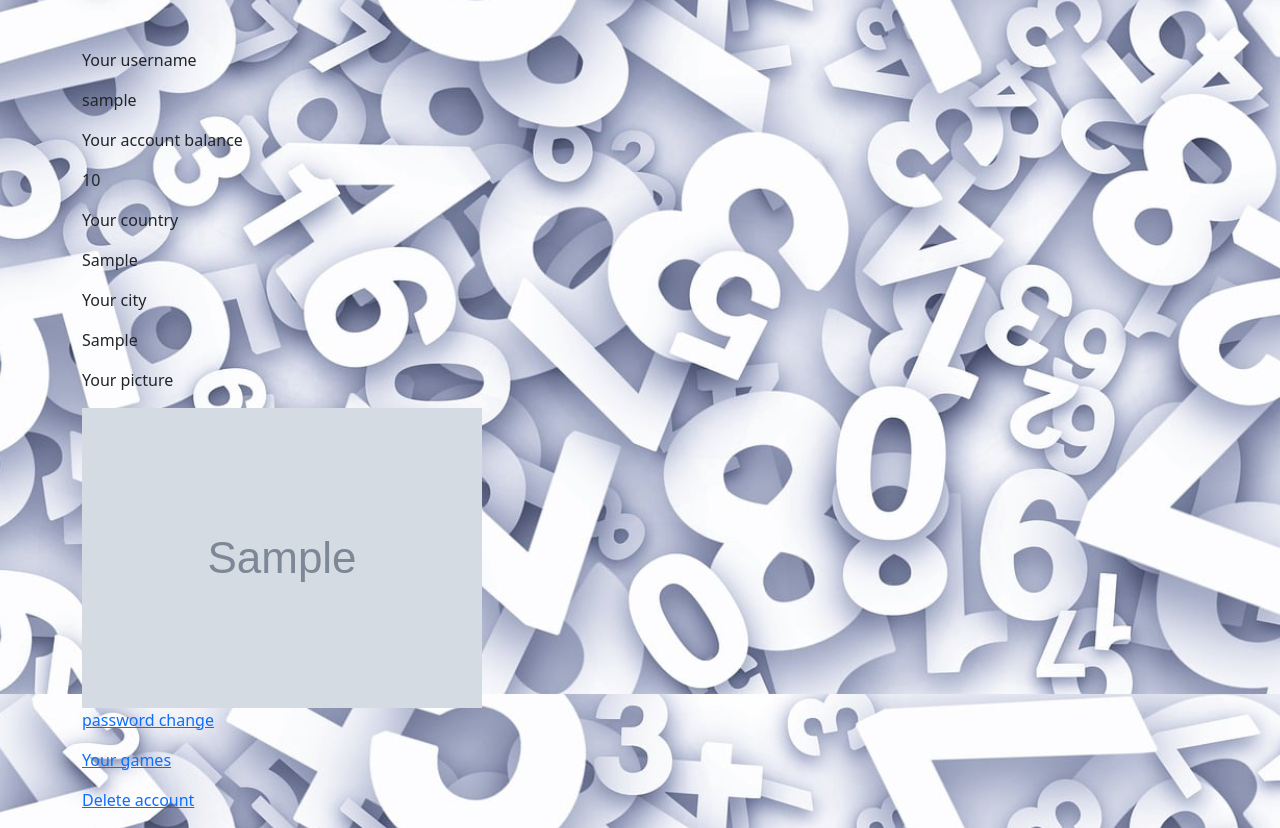
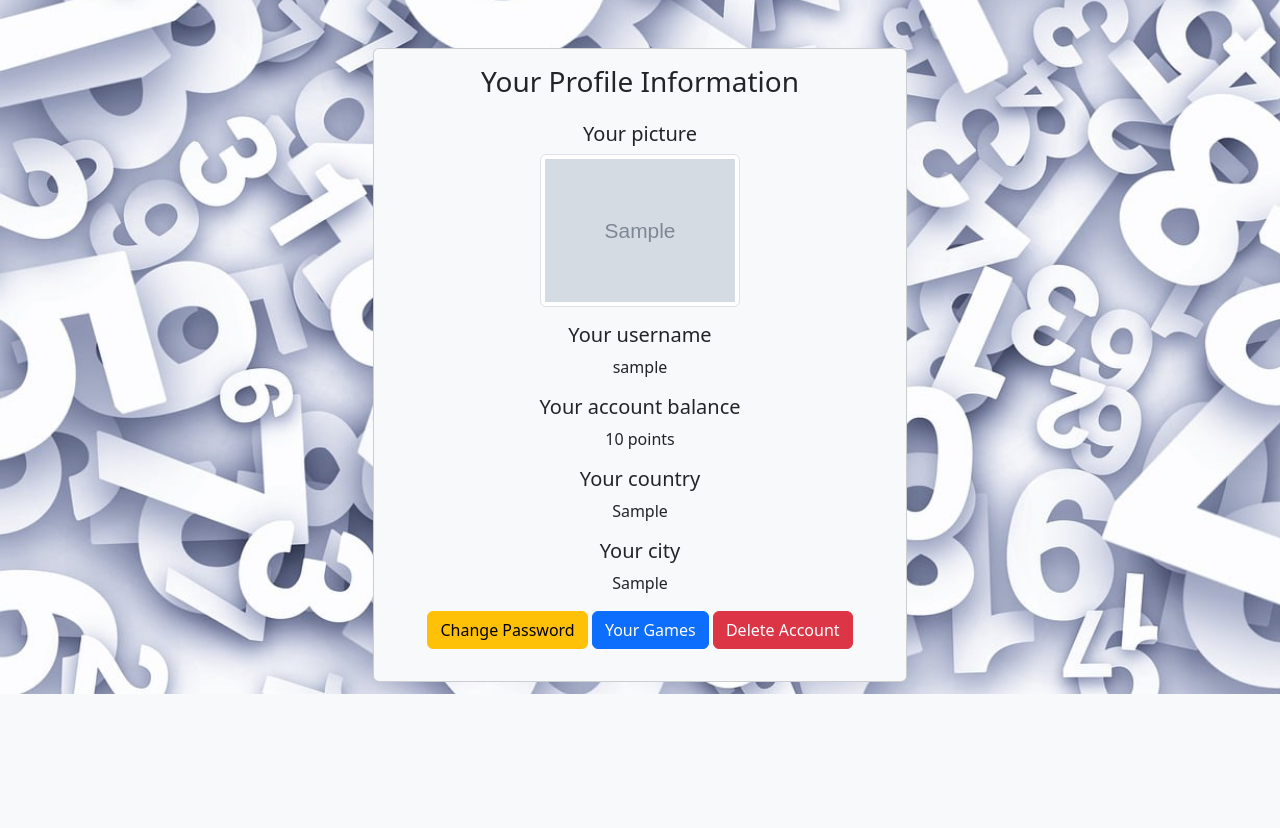
Before and after one commit to Kowal1996/Digit_Dash, a Django app: page /profileInformation/ in a window 1280 px wide. Shown: the part 106-934 px from the top of the page. After the commit the page ends 800 px from the top, so only its background shows below. Run offline with Django 4.2, Linux system fonts and the light colour scheme; a user stored in the database is signed in; tables that the repository leaves empty hold one stand-in row (values such as "Sample post"); grey boxes marked "Sample" are stand-in pictures.

Commit message:
added profileinformation css

```diff
--- a/accounts/templates/profileInformation.html
+++ b/accounts/templates/profileInformation.html
@@ -1,22 +1,40 @@
 {% extends 'base.html' %}
+
 {% block content %}
-<div>
-    <p>Your username</p>
-    <p>{{profile_info.owner}}</p>
-    <p>Your account balance</p>
-    <p>{{profile_info.account_balance}}</p>
-    <p>Your country</p>
-    <p>{{profile_info.country}}</p>
-    <p>Your city</p>
-    <p>{{profile_info.city}}</p>
-    <p>Your picture</p>
-    <img src="{{profile_info.pictures.url}}" alt="Your Picture">
-    <p><a href="{% url 'password_change' %}">password change</a></p>
-    <p><a href="{% url 'userGames' %}">Your games</a></p>
-    <p><a href="{% url 'deleteUser' %}">Delete account</a></p>
+<div class="container mt-5">
+    <div class="row">
+        <div class="col-md-6 offset-md-3">
+            <div class="card bg-light">
+                <div class="card-body">
+                    <h3 class="mb-4 text-center">Your Profile Information</h3>
+                    <div class="mb-3 text-center">
+                        <h5>Your picture</h5>
+                        <img src="{{ profile_info.pictures.url }}" alt="Your Picture" class="img-thumbnail profile-image">
+                    </div>
+                    <div class="mb-3 text-center">
+                        <h5>Your username</h5>
+                        <p>{{ profile_info.owner }}</p>
+                    </div>
+                    <div class="mb-3 text-center">
+                        <h5>Your account balance</h5>
+                        <p>{{ profile_info.account_balance }} point{{profile_info.account_balance|pluralize}}</p>
+                    </div>
+                    <div class="mb-3 text-center">
+                        <h5>Your country</h5>
+                        <p>{{ profile_info.country }}</p>
+                    </div>
+                    <div class="mb-3 text-center">
+                        <h5>Your city</h5>
+                        <p>{{ profile_info.city }}</p>
+                    </div>
+                    <div class="mb-3 text-center">
+                        <a href="{% url 'password_change' %}" class="btn btn-warning">Change Password</a>
+                        <a href="{% url 'userGames' %}" class="btn btn-primary">Your Games</a>
+                        <a href="{% url 'deleteUser' %}" class="btn btn-danger">Delete Account</a>
+                    </div>
+                </div>
+            </div>
+        </div>
+    </div>
 </div>
-
-
-
-
 {% endblock content %}
--- a/static/css/styles.css
+++ b/static/css/styles.css
@@ -1,4 +1,3 @@
-
 body {
 	background-image: url("/static/images/bg.jpg");
 	background-size: cover;
@@ -11,7 +10,7 @@ body {
 }
 
 .logout-color {
-	color:#c60606;
+	color: #c60606;
 }
 
 .navbar-style {
@@ -20,8 +19,7 @@ body {
 	margin: 20px;
 }
 
-
-.centered-text{
+.centered-text {
 	text-align: center;
 }
 
@@ -42,3 +40,11 @@ body {
 	display: inline-block;
 	margin: 0 5px;
 }
+
+.text-danger {
+	color: red;
+}
+
+.profile-image {
+	max-width: 40%;
+}
```
Lines whose indentation alone changed are shown as unchanged.
